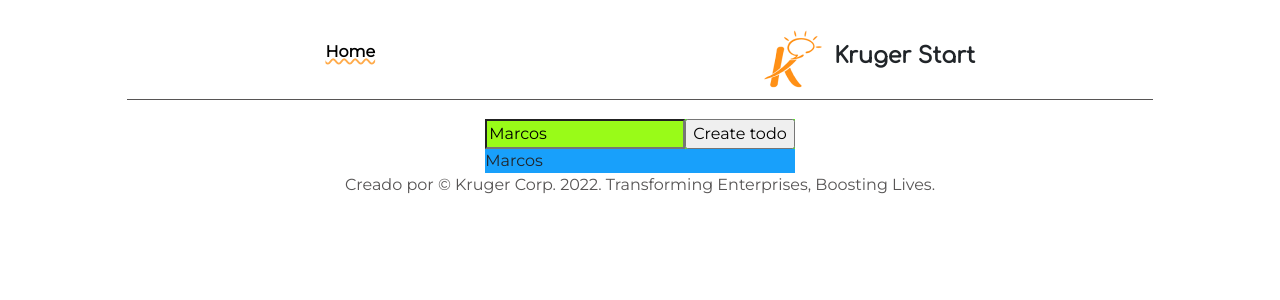
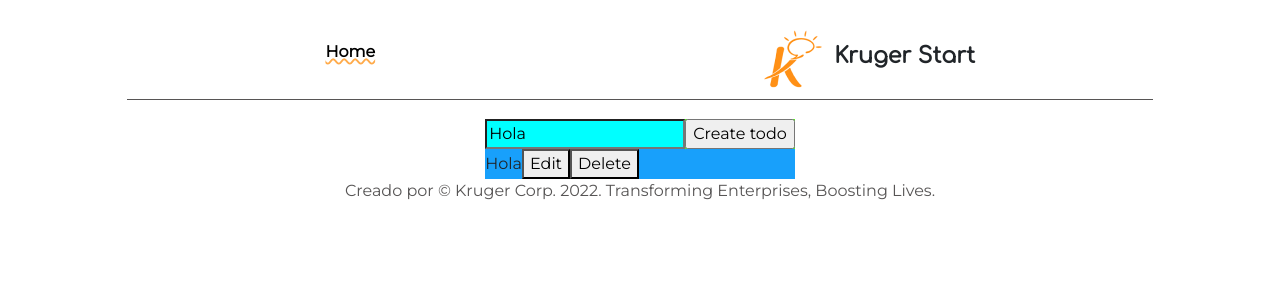
Before and after one commit to xander06/fiveproyects, a React (Create React App) app: page / in a window 1280 px wide. Both pictures are taken after a click on the input "Create todo". Shown: the top 300 px of the page. Built offline with nearby package versions, Linux system fonts and the light colour scheme.

Commit message:
actualizando  el listado de toDo

```diff
--- a/src/App.css
+++ b/src/App.css
@@ -206,3 +206,9 @@ background-color: #18A0FB;
 .todoInput {
   background-color: #99fb18;
 }
+.todoUpdateForm {
+  background-color: #181817;
+}
+.todoInput{
+  background-color: aqua;
+}
--- a/src/components/Todo.jsx
+++ b/src/components/Todo.jsx
@@ -1,32 +1,46 @@
 /*import PropTypes from 'prop-types'*/
-import React, { useState } from 'react'
+import { useState } from "react";
 
-const Todo = () => {
-  const [title, setTitle] = useState("Hola");
+const Todo = ({item, }) => {
+  const [isEdit, setIsEdit] = useState(false);
 
-  function handleClic(e) {
-    e.preventDefault();
-    setTitle("Marcos")
+
+  function FormEdit(){
+    const [newValue, setNewValue]= useState(item.title);
+    function handleSubmit(e){
+      e.preventDefault();
+    }
+
+    function handleChange(e){
+      const value = e.target.value;
+     setNewValue(value);
+    }
+
+    function handleClickUpadateTodo(){
+
+    }
+
+    return(
+    <form className="todoUpdateForm" onSubmit={handleSubmit}>
+      <input className="todoInput" type="text" onChange ={handleChange} value={newValue}/>
+      <button className="button" onClick={handleClickUpadateTodo}>Update</button>
+    </form>
+    );
   }
 
-  function handleChange(event) {
-    const value = event.target.value;
-    setTitle(value);
+  function TodoElement(){
+    return(
+      <div className="todoInfo"> {item.title}
+      <button onClick={() => setIsEdit(true)}>Edit</button>
+      <button>Delete</button>
+       </div>
+    )
   }
 
   return (
-    <div className='todoContainer'>
-      <div className='todoCreateForm'>
-        <input onChange={handleChange} className='todoInput' value={title} />
-        <input
-          onClick={handleClic}
-          type="submit"
-          value="Create todo"
-          className='buttonCreate'
-        />
-      </div>
-      {title}
+    <div className="todo">
+      {isEdit ? <FormEdit /> : <TodoElement/> }
     </div>
- )
+   );
 }
 export default Todo
--- a/src/pages/Homepage.jsx
+++ b/src/pages/Homepage.jsx
@@ -1,10 +1,47 @@
 import Todo from "../components/Todo";
+import React, { useState } from 'react'
 
 const Homepage = () => {
-    return (
-        <>
-         <Todo />
-        </>
-    );
+    const [title, setTitle] = useState("Hola");
+  const [todos, setTodos] = useState([]);
+
+  function handleChange(event) {
+    const value = event.target.value;
+    setTitle(value);
+  }
+
+  function handleSubmit(e){
+    e.preventDefault();
+
+    const newTodo = {
+      id: crypto.randomUUID(),
+      title: title,
+      completed: false,
+    }
+
+    const temp = [ ...todos];
+    temp.unshift(newTodo);
+    setTodos(temp);
+  }
+
+  return (
+    <div className='todoContainer'>
+      <form className='todoCreateForm' onSubmit={handleSubmit}>
+        <input onChange={handleChange} className='todoInput' value={title} />
+        <input
+          onClick={handleSubmit}
+          type="submit"
+          value="Create todo"
+          className='buttonCreate'
+        />
+      </form>
+      <div className='todoContainer'>
+         { todos.map( item => (
+            <Todo key={item.id} item={item} />
+          ))
+         }
+        </div>
+    </div>
+ );
 }
 export default Homepage
```
